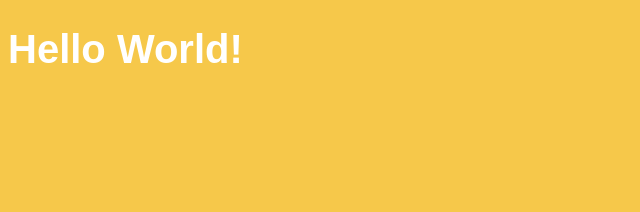
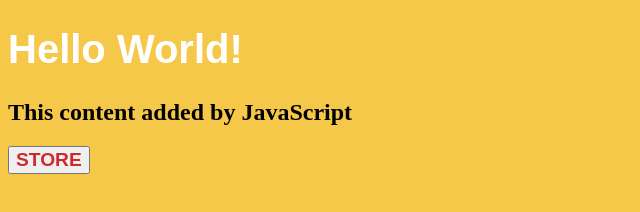
Before and after one commit to tbraeck/my-personal-website, a plain HTML site: page index.html in a window 1280 px wide. Shown: the whole page, without its empty margins (0-640 px from the left). Drawn offline with Linux system fonts and the light colour scheme.

Commit message:
add script.js, conect to index.html

```diff
--- a/index.html
+++ b/index.html
@@ -6,7 +6,9 @@
   </head>
   <body>
     <h1>Hello World!</h1>
+    <script src="script.js"></script>
 
+    <button>STORE</button>
 
   </body>
 </html>
--- /dev/null
+++ b/script.js
@@ -0,0 +1,4 @@
+const h2 = document.createElement("h2");
+h2.textContent = "This content added by JavaScript";
+
+document.querySelector("body").appendChild(h2);
--- a/style.css
+++ b/style.css
@@ -9,3 +9,9 @@ h1 {
 
 
 }
+
+button {
+    font-size: larger;
+    font-weight: bold;
+    color: rgb(206, 42, 45);
+}
```
Also changed, not shown: 1 other file.
